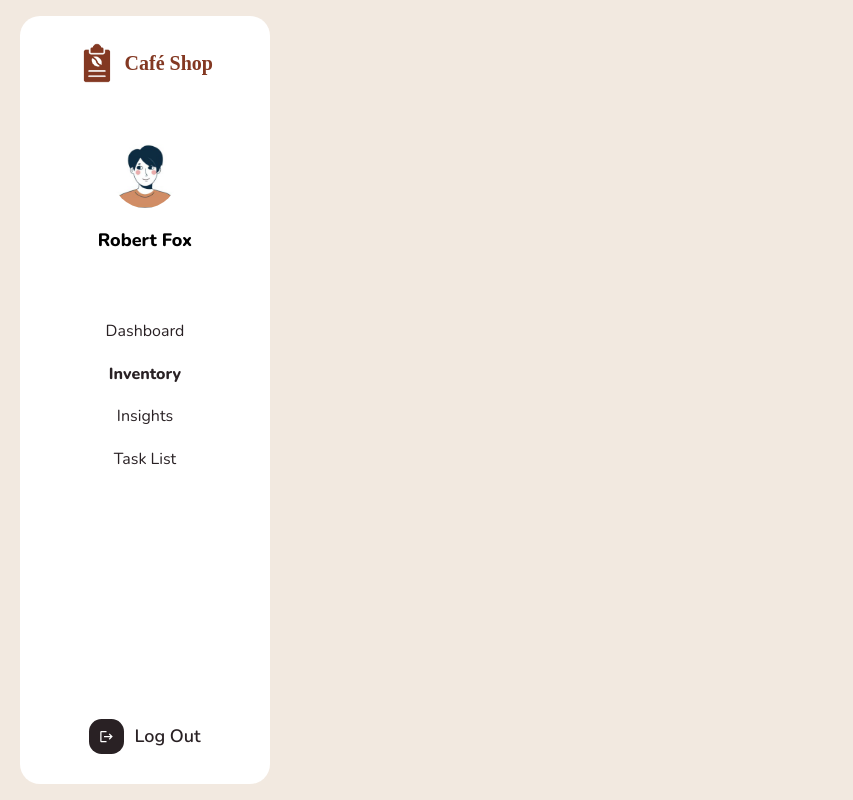
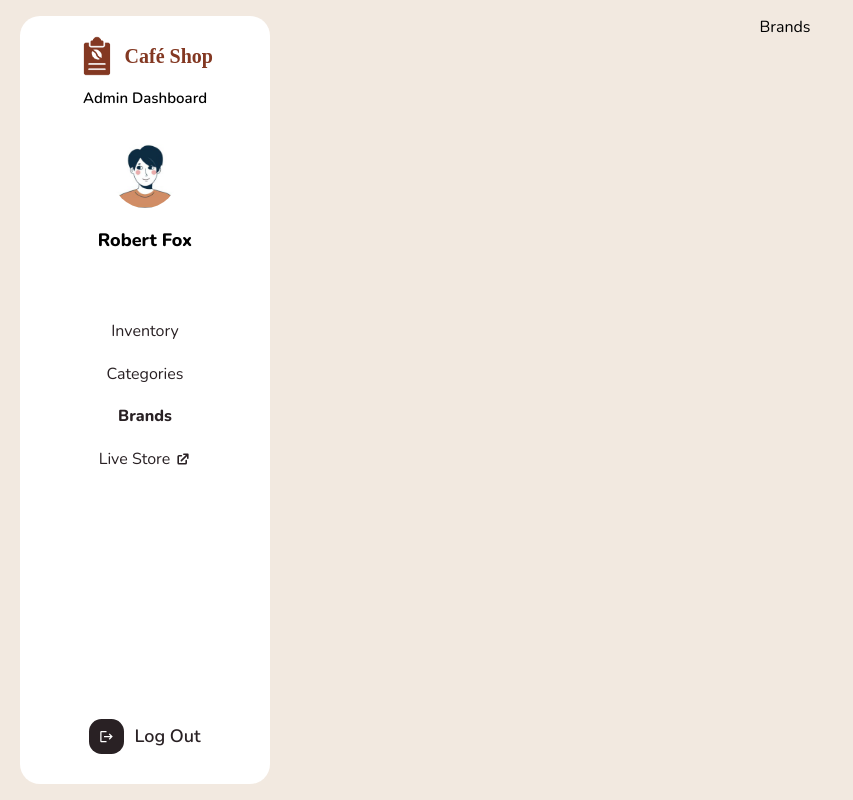
Before and after one commit to jporrego/trello-clone-server, a React (Create React App) app in the folder client/: page /brands in a window 1280 px wide. Shown: the whole page, without its empty margins (0-853 px from the left). Built offline with nearby package versions, Linux system fonts and the light colour scheme; a web font is replaced by a local one.

Commit message:
Navbar rework

```diff
--- a/client/src/App.tsx
+++ b/client/src/App.tsx
@@ -1,6 +1,8 @@
 import React from "react";
 import { Route, Routes } from "react-router-dom";
 import "./App.css";
+import Brands from "./components/brands/Brands";
+import Categories from "./components/categories/Categories";
 import Inventory from "./components/inventory/Inventory";
 import Navbar from "./components/navbar/Navbar";
 import CategoryCreate from "./components/pages/category_create/CategoryCreate";
@@ -19,7 +21,9 @@ function App() {
           <Route path="/item/edit/:id" element={<ItemEdit />} />
           <Route path="/item/:id" element={<ItemDetail />} />
           <Route path="/item/create/" element={<ItemCreate />} />
+          <Route path="/categories" element={<Categories />} />
           <Route path="/category/create/" element={<CategoryCreate />} />
+          <Route path="/brands" element={<Brands />} />
         </Routes>
       </div>
     </div>
--- a/client/src/components/Links/Links.css
+++ b/client/src/components/Links/Links.css
@@ -7,6 +7,9 @@
 }
 
 .link, .link:visited {
+    display: flex;
+    align-items: center;
+    gap: .5rem;
     text-transform: capitalize;
     font-size: 1.6rem;
     font-weight: 400;
--- a/client/src/components/Links/Links.tsx
+++ b/client/src/components/Links/Links.tsx
@@ -1,22 +1,45 @@
 import React from "react";
 import "./Links.css";
 import { Link } from "react-router-dom";
+import { HiExternalLink } from "react-icons/hi";
+import { useLocation } from "react-router-dom";
 
 const Links = () => {
+  const location = useLocation();
+  console.log(location.pathname);
+
   return (
     <div className="links">
-      <Link to="#" className="link">
-        Dashboard
-      </Link>
-      <Link to="/" className="link link-selected">
+      <Link
+        to="/"
+        className={location.pathname === "/" ? "link link-selected" : "link"}
+      >
         Inventory
       </Link>
-      <Link to="#" className="link">
-        Insights
+      <Link
+        to="/categories"
+        className={
+          location.pathname === "/categories" ? "link link-selected" : "link"
+        }
+      >
+        Categories
       </Link>
-      <Link to="#" className="link">
-        Task List
+      <Link
+        to="/brands"
+        className={
+          location.pathname === "/brands" ? "link link-selected" : "link"
+        }
+      >
+        Brands
       </Link>
+      <a
+        href="https://jporrego.github.io/coffee-shop/"
+        target="_blank"
+        className="link"
+        rel="noreferrer"
+      >
+        Live Store <HiExternalLink></HiExternalLink>
+      </a>
     </div>
   );
 };
--- /dev/null
+++ b/client/src/components/brands/Brands.tsx
@@ -0,0 +1,7 @@
+import React from "react";
+
+const Brands = () => {
+  return <div>Brands</div>;
+};
+
+export default Brands;
--- /dev/null
+++ b/client/src/components/categories/Categories.tsx
@@ -0,0 +1,7 @@
+import React from "react";
+
+const Categories = () => {
+  return <div>Categories</div>;
+};
+
+export default Categories;
--- a/client/src/components/logo/Logo.css
+++ b/client/src/components/logo/Logo.css
@@ -1,4 +1,14 @@
 .logo {
+    display: flex;
+    flex-direction: column;
+    align-items: center;
+    gap: 1.2rem;
+    margin-top: 1rem;
+    font-size: 1.5rem;
+    font-weight: 600;
+}
+
+.store-logo {
     display: flex;
     align-items: center;
     gap: .75rem;
@@ -8,12 +18,12 @@
     color: var(--brown-dark);
 }
 
-.logo img {
+.store-logo img {
     width: auto;
     height: 4rem;
 }
 
-.logo-name {
+.store-logo__title {
     font-size: 2rem;
     color: var(--brown-dark);
 }
--- a/client/src/components/logo/Logo.tsx
+++ b/client/src/components/logo/Logo.tsx
@@ -5,8 +5,11 @@ import LogoImg from "../../assets/img/general/icon.png";
 const Logo = () => {
   return (
     <div className="logo">
-      <img src={LogoImg}></img>
-      <div className="logo-name">Café Shop</div>
+      <div className="store-logo">
+        <img src={LogoImg}></img>
+        <div className="store-logo__title">Café Shop</div>
+      </div>
+      <div className="logo-name">Admin Dashboard</div>
     </div>
   );
 };
```
Also changed, not shown: client/src/components/brands/Brands.css (added), client/src/components/categories/Categories.css (added).
